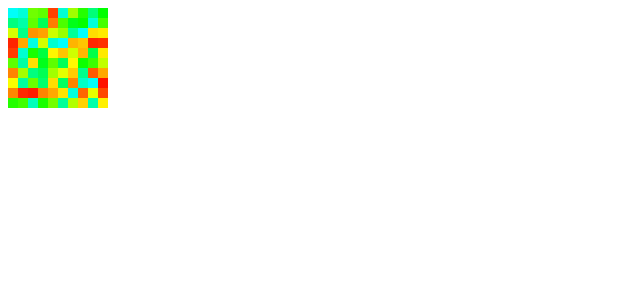
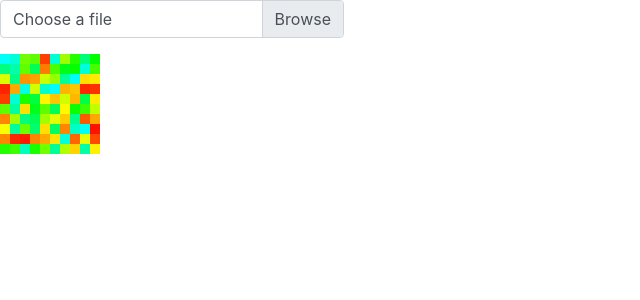
Before and after one commit to nikita-skobov/data-visualizer, a React app: page / in a window 1280 px wide. Shown: the top 300 px of the page, without its empty margins (0-640 px from the left). Built offline with nearby package versions, Linux system fonts and the light colour scheme.

Commit message:
starts reactstrap styling

```diff
--- a/src/App.js
+++ b/src/App.js
@@ -1,4 +1,12 @@
 import React, { Component } from 'react'
+
+import {
+  Row,
+  Col,
+  Form,
+  FormGroup,
+  CustomInput,
+} from 'reactstrap'
 
 import CanvasVisualizer from './components/CanvasVisualizer'
 
@@ -12,7 +20,18 @@ export default function App() {
   const testData = new Uint8Array(arr)
 
   return (
-    <CanvasVisualizer data={testData} columns={10} />
+    <Col fluid>
+      <Row>
+        <Form>
+          <FormGroup>
+            <CustomInput type="file" label="Choose a file" id="filebrowser" name="customFileBrowser" />
+          </FormGroup>
+        </Form>
+      </Row>
+      <Row>
+        <CanvasVisualizer data={testData} columns={10} />
+      </Row>
+    </Col>
   )
 }
 
--- a/src/index.html
+++ b/src/index.html
@@ -5,6 +5,7 @@
   <meta name="viewport" content="width=device-width, initial-scale=1.0">
   <meta http-equiv="X-UA-Compatible" content="ie=edge">
   <title>Data Visualizer2</title>
+  <link rel="stylesheet" href="https://maxcdn.bootstrapcdn.com/bootstrap/4.0.0/css/bootstrap.min.css" integrity="sha384-Gn5384xqQ1aoWXA+058RXPxPg6fy4IWvTNh0E263XmFcJlSAwiGgFAW/dAiS6JXm" crossorigin="anonymous">
 </head>
 <body>
   <div id="react-container"></div>
```
